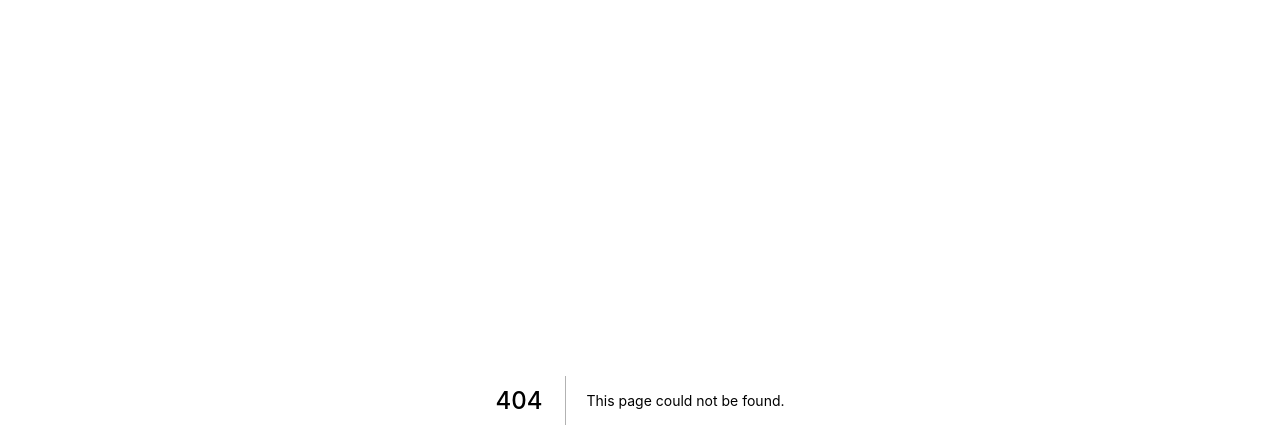
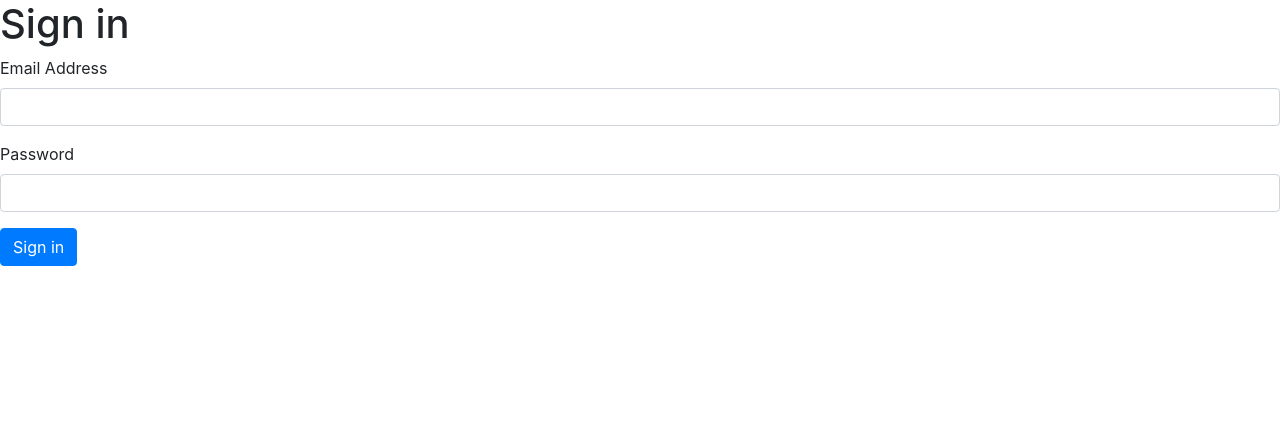
Before and after one commit to jinchen-hu/ticketing, a Next.js app in the folder client/: page /auth/signin in a window 1280 px wide. Before the commit this address had no page. Shown: the top 448 px of the page. Built offline with nearby package versions, Linux system fonts and the light colour scheme.

Commit message:
add signin page

```diff
--- /dev/null
+++ b/client/pages/auth/signin.js
@@ -0,0 +1,74 @@
+import { useState } from "react";
+import { useRouter } from "next/router";
+import useRequest from "../../hooks/use-request";
+
+const Signin = () => {
+  const [email, setEmail] = useState("");
+  const [password, setPassword] = useState("");
+
+  const router = useRouter();
+
+  const { doRequest, errors } = useRequest({
+    url: "/api/users/signin",
+    method: "post",
+    body: {
+      email,
+      password,
+    },
+    onSuccess: () => {
+      router.push("/").catch((e) => {
+        console.log(e);
+      });
+    },
+  });
+
+  const onSubmit = async (e) => {
+    e.preventDefault();
+    //Router.push("/");
+    await doRequest();
+  };
+
+  const renderErrors = (errs) => {
+    if (errs?.length > 0) {
+      return (
+        <div className="alert alert-danger">
+          <h4>Whoops...</h4>
+          <ul className="my-0">
+            {errs.map((err) => (
+              <li key={err.message}>{err.message}</li>
+            ))}
+          </ul>
+        </div>
+      );
+    }
+  };
+
+  return (
+    <div>
+      <form onSubmit={onSubmit}>
+        <h1>Sign in</h1>
+        <div className="form-group">
+          <label>Email Address</label>
+          <input
+            value={email}
+            onChange={(e) => setEmail(e.target.value)}
+            className="form-control"
+          />
+        </div>
+        <div className="form-group">
+          <label>Password</label>
+          <input
+            value={password}
+            onChange={(e) => setPassword(e.target.value)}
+            type="password"
+            className="form-control"
+          />
+        </div>
+        {errors}
+        <button className="btn btn-primary">Sign in</button>
+      </form>
+    </div>
+  );
+};
+
+export default Signin;
```
